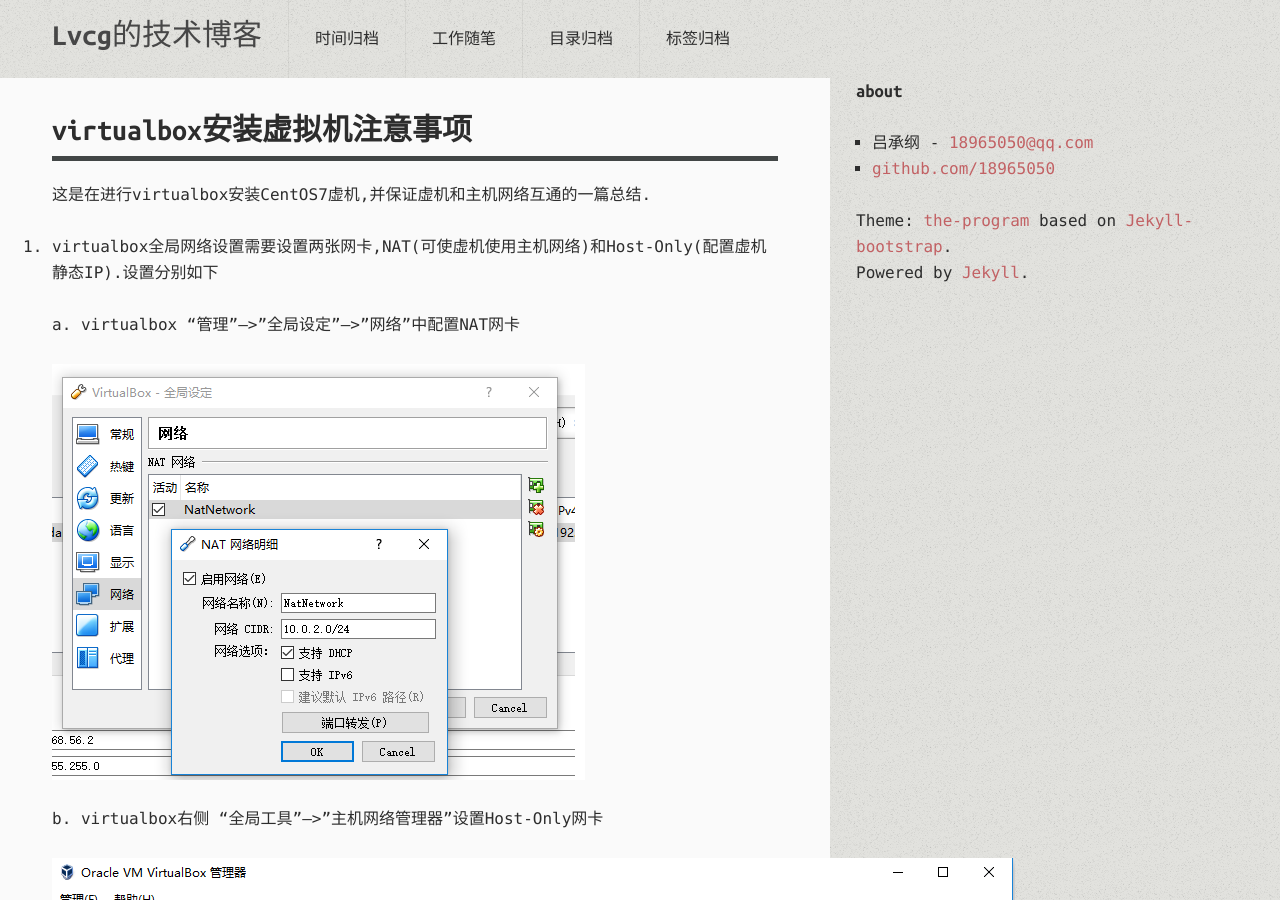
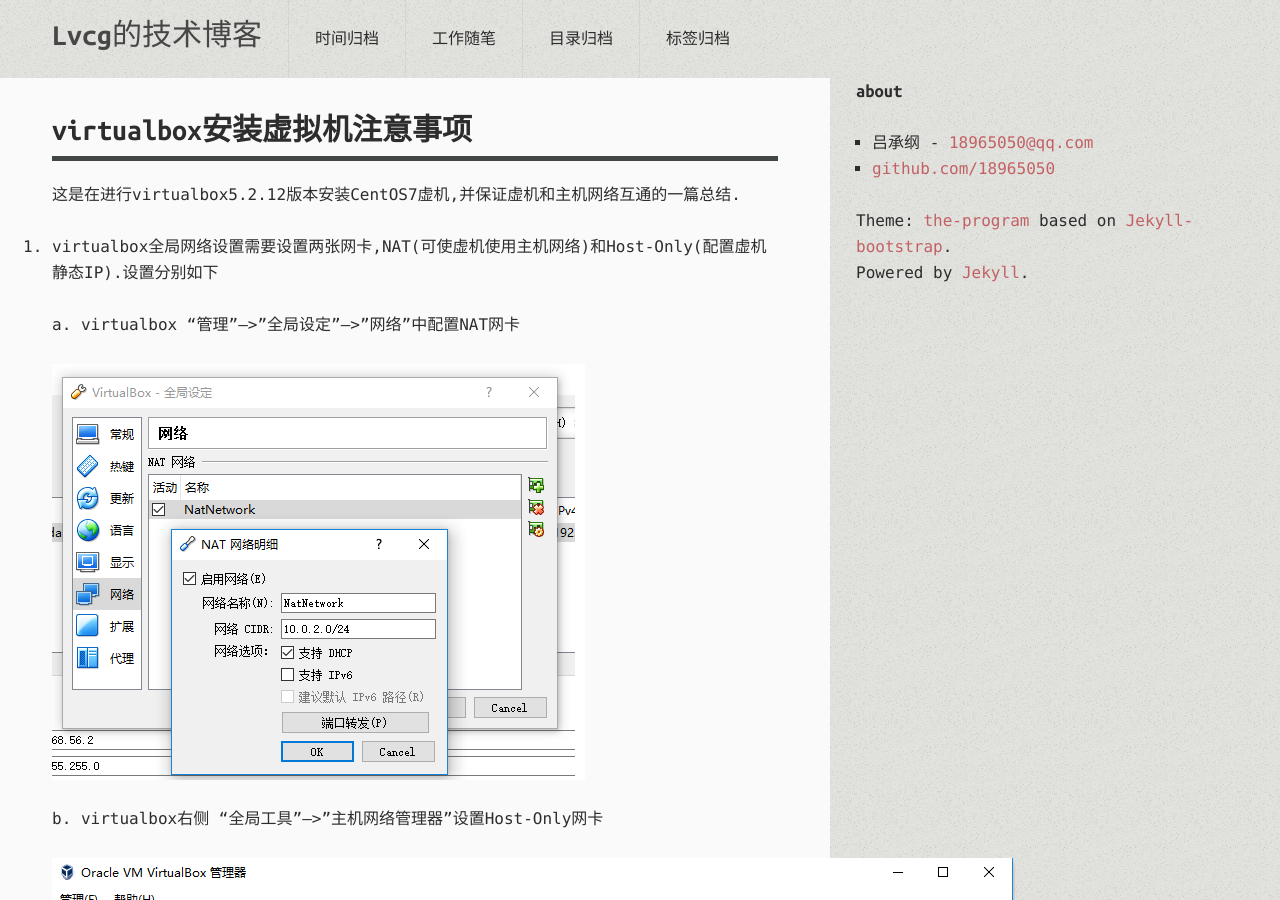
Before and after one commit to 18965050/18965050.github.io, a Jekyll site: the page built from work/virtualbox.md, in a window 1280 px wide and 900 px high. Built offline with Jekyll 4.4.1, drawn with Linux system fonts in a browser that asks for light colours; comment, search, counter and statistics services are not loaded.

Commit message:
文档修改

````diff
--- a/work/virtualbox.md
+++ b/work/virtualbox.md
@@ -6,7 +6,7 @@
 ---
 {% include JB/setup %}
 
-这是在进行virtualbox安装CentOS7虚机,并保证虚机和主机网络互通的一篇总结.
+这是在进行virtualbox5.2.12版本安装CentOS7虚机,并保证虚机和主机网络互通的一篇总结.
 
 1. virtualbox全局网络设置需要设置两张网卡,NAT(可使虚机使用主机网络)和Host-Only(配置虚机静态IP).设置分别如下
 
@@ -30,7 +30,7 @@
 
 4. 启动虚机并root登陆,在`/etc/sysconfig/network-scripts/` 目录下可看到两块网卡配置`ifcfg-enp0s3(NAT)`和`ifcfg-enp0s8(Host-Only)`, 分别配置如下:
 
-    a. ifcfg-enp0s3(NAT配置, 用于绑定主机网络,DHCP)
+a. ifcfg-enp0s3(NAT配置, 用于绑定主机网络,DHCP)
 
 ```properties
 TYPE=Ethernet
@@ -54,7 +54,7 @@
 ONBOOT=yes
 ```
 
-    b. ifcfg-enp0s8(Host-Only配置, 用于主机访问虚机,static ip)
+b. ifcfg-enp0s8(Host-Only配置, 用于主机访问虚机,static ip)
 
 ```properties
 TYPE=Ethernet
````
